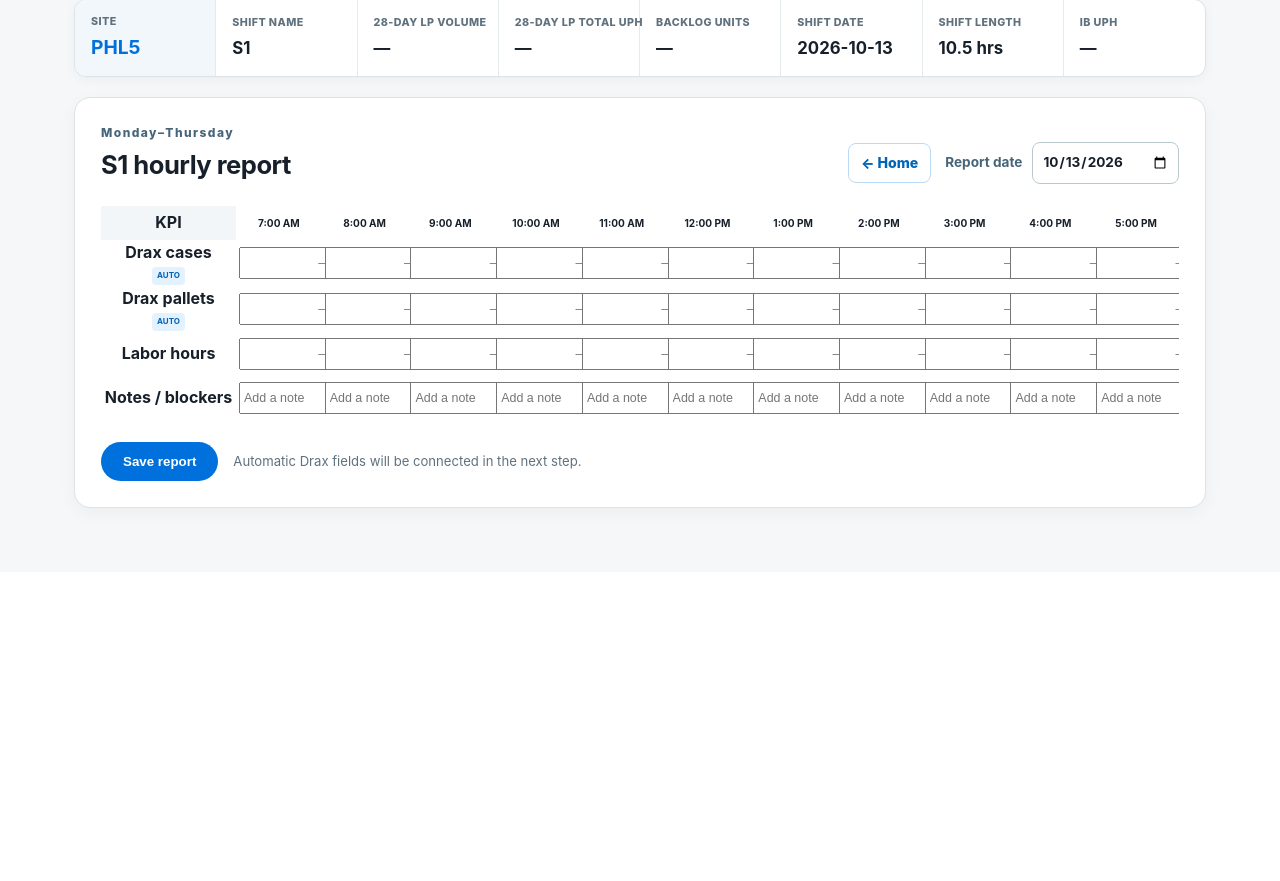
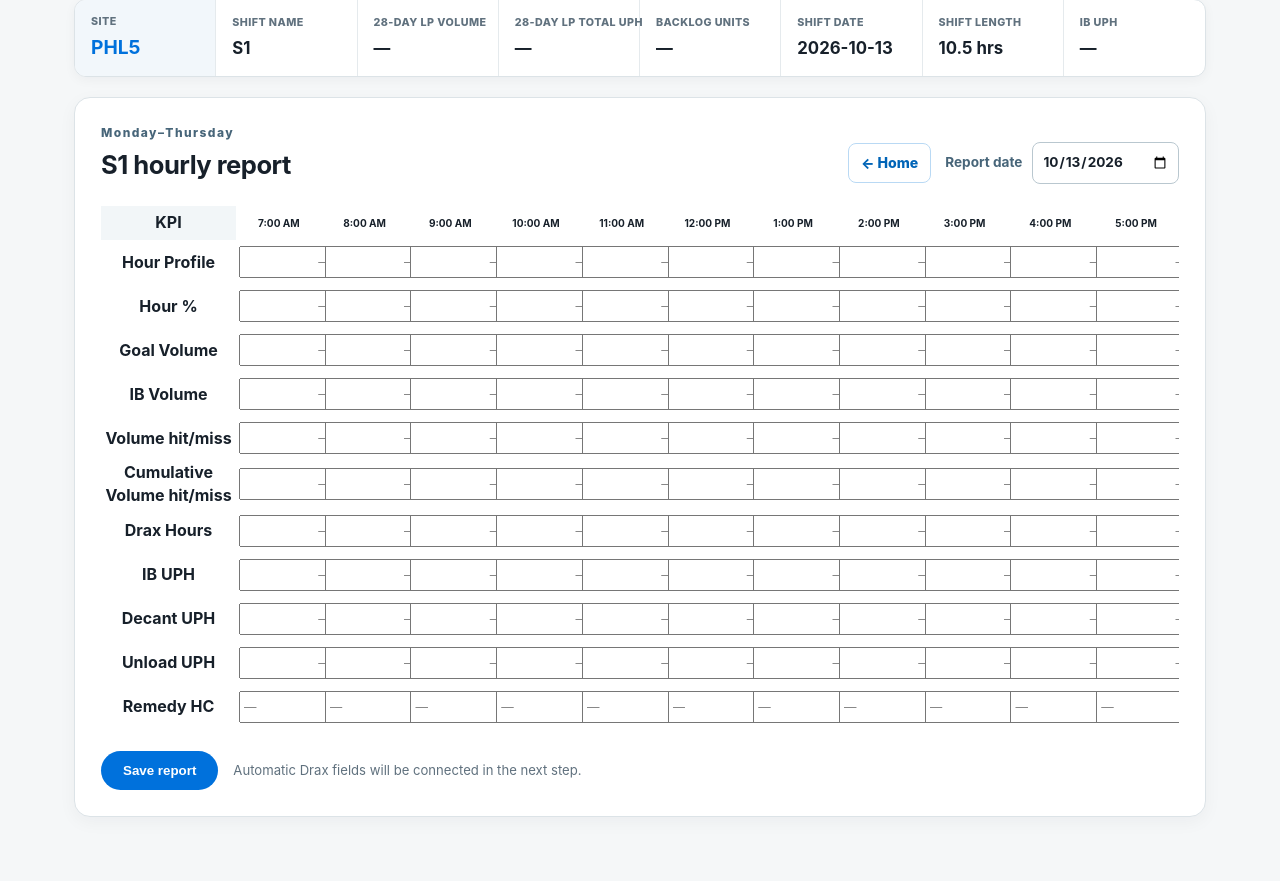
Before and after one commit to shalingandhi-samy/IB-Hourly, a FastAPI app: page /?shift=S1&report_date=2026-10-13 in a window 1280 px wide. Shown: the part 247-1128 px from the top of the page. Before the commit the page ends 765 px from the top, so only its background shows below. Run offline with FastAPI, Linux system fonts and the light colour scheme; data that the repository does not hold is empty.

Commit message:
Add inbound KPI rows and generic hourly storage

```diff
--- a/app.py
+++ b/app.py
@@ -9,6 +9,12 @@ from fastapi.staticfiles import StaticFiles
 
 BASE_DIR = Path(__file__).parent
 DB_PATH = BASE_DIR / "reports.db"
+
+KPI_NAMES = [
+    "Hour Profile", "Hour %", "Goal Volume", "IB Volume", "Volume hit/miss",
+    "Cumulative Volume hit/miss", "Drax Hours", "IB UPH", "Decant UPH",
+    "Unload UPH", "Remedy HC",
+]
 
 SHIFTS = {
     "S1": {"name": "S1", "days": "Monday–Thursday", "start": "7:00 AM", "end": "5:30 PM", "length": "10.5 hrs", "slot_minutes": list(range(7 * 60, 17 * 60 + 1, 60))},
@@ -26,15 +32,13 @@ def db():
     connection = sqlite3.connect(DB_PATH)
     connection.row_factory = sqlite3.Row
     connection.execute("""
-        CREATE TABLE IF NOT EXISTS hourly_reports (
+        CREATE TABLE IF NOT EXISTS hourly_kpis (
             report_date TEXT NOT NULL,
             shift TEXT NOT NULL,
             hour INTEGER NOT NULL,
-            cases TEXT DEFAULT '',
-            pallets TEXT DEFAULT '',
-            labor TEXT DEFAULT '',
-            notes TEXT DEFAULT '',
-            PRIMARY KEY (report_date, shift, hour)
+            kpi TEXT NOT NULL,
+            value TEXT DEFAULT '',
+            PRIMARY KEY (report_date, shift, hour, kpi)
         )
     """)
     return connection
@@ -44,11 +48,13 @@ def hour_rows(shift_key: str, report_date: str):
     shift = SHIFTS[shift_key]
     connection = db()
     rows = connection.execute(
-        "SELECT * FROM hourly_reports WHERE report_date = ? AND shift = ? ORDER BY hour",
+        "SELECT hour, kpi, value FROM hourly_kpis WHERE report_date = ? AND shift = ? ORDER BY hour",
         (report_date, shift_key),
     ).fetchall()
     connection.close()
-    saved = {row["hour"]: row for row in rows}
+    saved = {}
+    for row in rows:
+        saved.setdefault(row["hour"], {})[row["kpi"]] = row["value"]
     result = []
     for slot in shift["slot_minutes"]:
         display_minutes = slot % (24 * 60)
@@ -56,7 +62,7 @@ def hour_rows(shift_key: str, report_date: str):
         hour_12 = display_hour % 12 or 12
         meridiem = "AM" if display_hour < 12 else "PM"
         label = f"{hour_12}:{minute:02d} {meridiem}"
-        result.append({"hour": slot, "label": label, **dict(saved.get(slot, {}))})
+        result.append({"hour": slot, "label": label, "kpis": saved.get(slot, {})})
     return result
 
 
@@ -67,29 +73,28 @@ def home(request: Request, shift: str = "", report_date: str = ""):
     rows = hour_rows(selected, chosen_date) if selected else []
     return templates.TemplateResponse(request, "index.html", {
         "request": request, "shifts": SHIFTS, "selected": selected,
-        "report_date": chosen_date, "rows": rows,
+        "report_date": chosen_date, "rows": rows, "kpi_names": KPI_NAMES,
     })
 
 
 @app.post("/reports/save")
 def save_report(
     shift: str = Form(...), report_date: str = Form(...),
-    hours: list[int] = Form(default=[]), cases: list[str] = Form(default=[]),
-    pallets: list[str] = Form(default=[]), labor: list[str] = Form(default=[]),
-    notes: list[str] = Form(default=[]),
+    hours: list[int] = Form(default=[]), kpi_values: list[str] = Form(default=[]),
 ):
     if shift not in SHIFTS:
         return RedirectResponse("/", status_code=303)
     connection = db()
-    for index, hour in enumerate(hours):
-        values = (report_date, shift, hour, cases[index], pallets[index], labor[index], notes[index])
-        connection.execute("""
-            INSERT INTO hourly_reports (report_date, shift, hour, cases, pallets, labor, notes)
-            VALUES (?, ?, ?, ?, ?, ?, ?)
-            ON CONFLICT(report_date, shift, hour) DO UPDATE SET
-              cases=excluded.cases, pallets=excluded.pallets,
-              labor=excluded.labor, notes=excluded.notes
-        """, values)
+    for hour_index, hour in enumerate(hours):
+        for kpi_index, kpi in enumerate(KPI_NAMES):
+            value_index = kpi_index * len(hours) + hour_index
+            if value_index >= len(kpi_values):
+                continue
+            connection.execute("""
+                INSERT INTO hourly_kpis (report_date, shift, hour, kpi, value)
+                VALUES (?, ?, ?, ?, ?)
+                ON CONFLICT(report_date, shift, hour, kpi) DO UPDATE SET value=excluded.value
+            """, (report_date, shift, hour, kpi, kpi_values[value_index]))
     connection.commit()
     connection.close()
     return RedirectResponse(f"/?shift={shift}&report_date={report_date}&saved=1", status_code=303)
--- a/templates/index.html
+++ b/templates/index.html
@@ -72,22 +72,12 @@
               </tr>
             </thead>
             <tbody>
+              {% for kpi in kpi_names %}
               <tr>
-                <th class="kpi-name">Drax cases <span class="tag">AUTO</span></th>
-                {% for row in rows %}<td><input name="cases" inputmode="numeric" value="{{ row.cases or '' }}" placeholder="—" aria-label="Cases for {{ row.label }}"></td>{% endfor %}
+                <th class="kpi-name">{{ kpi }}</th>
+                {% for row in rows %}<td><input name="kpi_values" value="{{ row.kpis.get(kpi, '') }}" placeholder="—" aria-label="{{ kpi }} for {{ row.label }}"></td>{% endfor %}
               </tr>
-              <tr>
-                <th class="kpi-name">Drax pallets <span class="tag">AUTO</span></th>
-                {% for row in rows %}<td><input name="pallets" inputmode="numeric" value="{{ row.pallets or '' }}" placeholder="—" aria-label="Pallets for {{ row.label }}"></td>{% endfor %}
-              </tr>
-              <tr>
-                <th class="kpi-name">Labor hours</th>
-                {% for row in rows %}<td><input name="labor" inputmode="decimal" value="{{ row.labor or '' }}" placeholder="—" aria-label="Labor hours for {{ row.label }}"></td>{% endfor %}
-              </tr>
-              <tr>
-                <th class="kpi-name">Notes / blockers</th>
-                {% for row in rows %}<td><input name="notes" value="{{ row.notes or '' }}" placeholder="Add a note" aria-label="Notes for {{ row.label }}"></td>{% endfor %}
-              </tr>
+              {% endfor %}
             </tbody>
           </table>
         </div>
```
